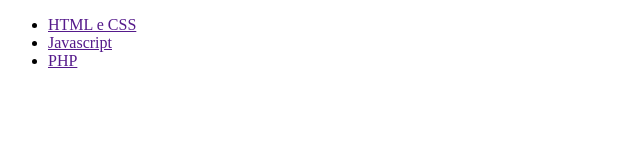
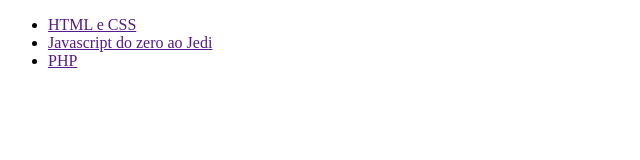
Before and after one commit to gitcoll/git, a plain HTML site: page index.html in a window 1280 px wide. Shown: the whole page, without its empty margins (0-640 px from the left). Drawn offline with Linux system fonts and the light colour scheme.

Commit message:
Nome do curso de javascript alterado

```diff
--- a/index.html
+++ b/index.html
@@ -16,7 +16,7 @@
 
         <li>
             <a href="">
-                Javascript
+                Javascript do zero ao Jedi
             </a>
         </li>
 
```
